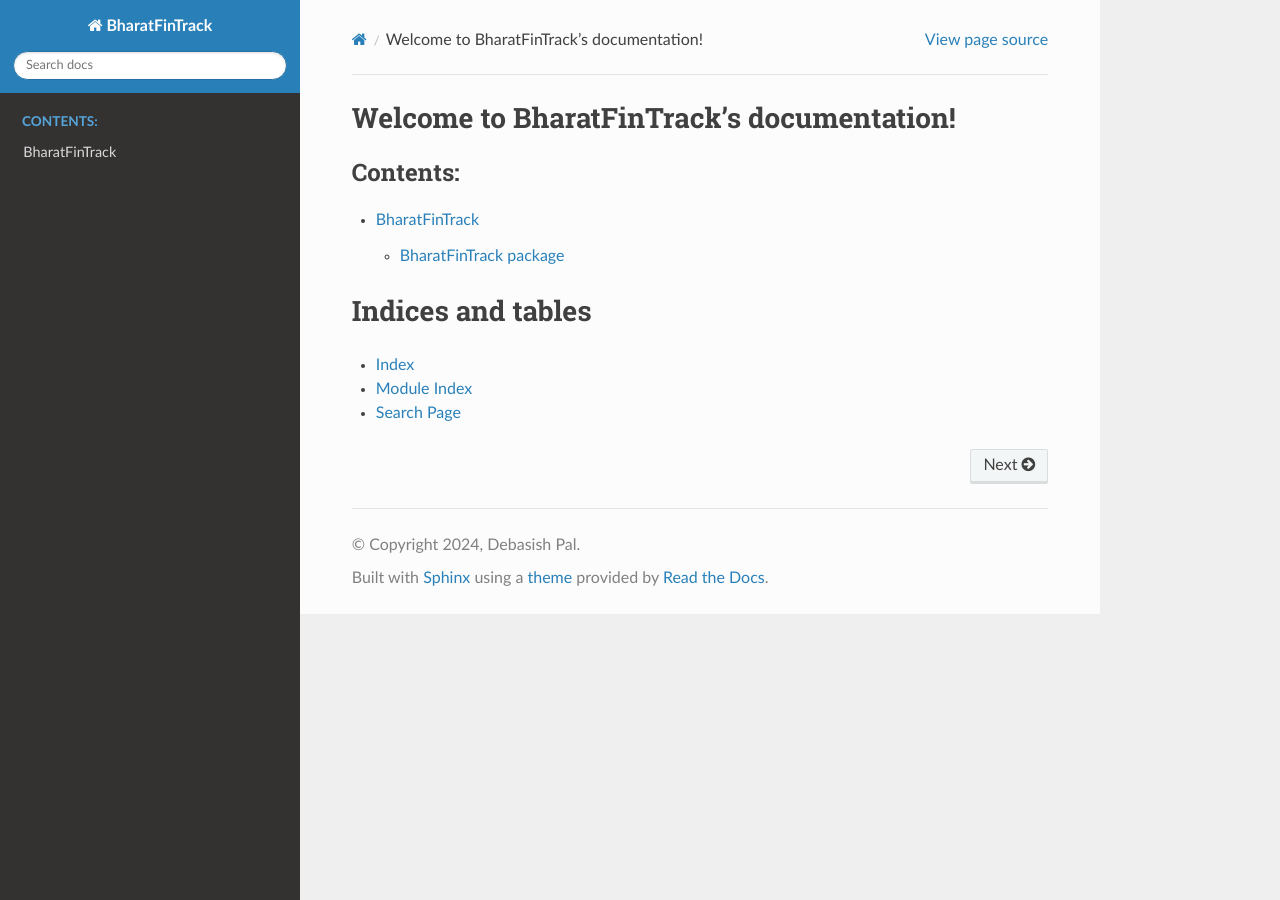
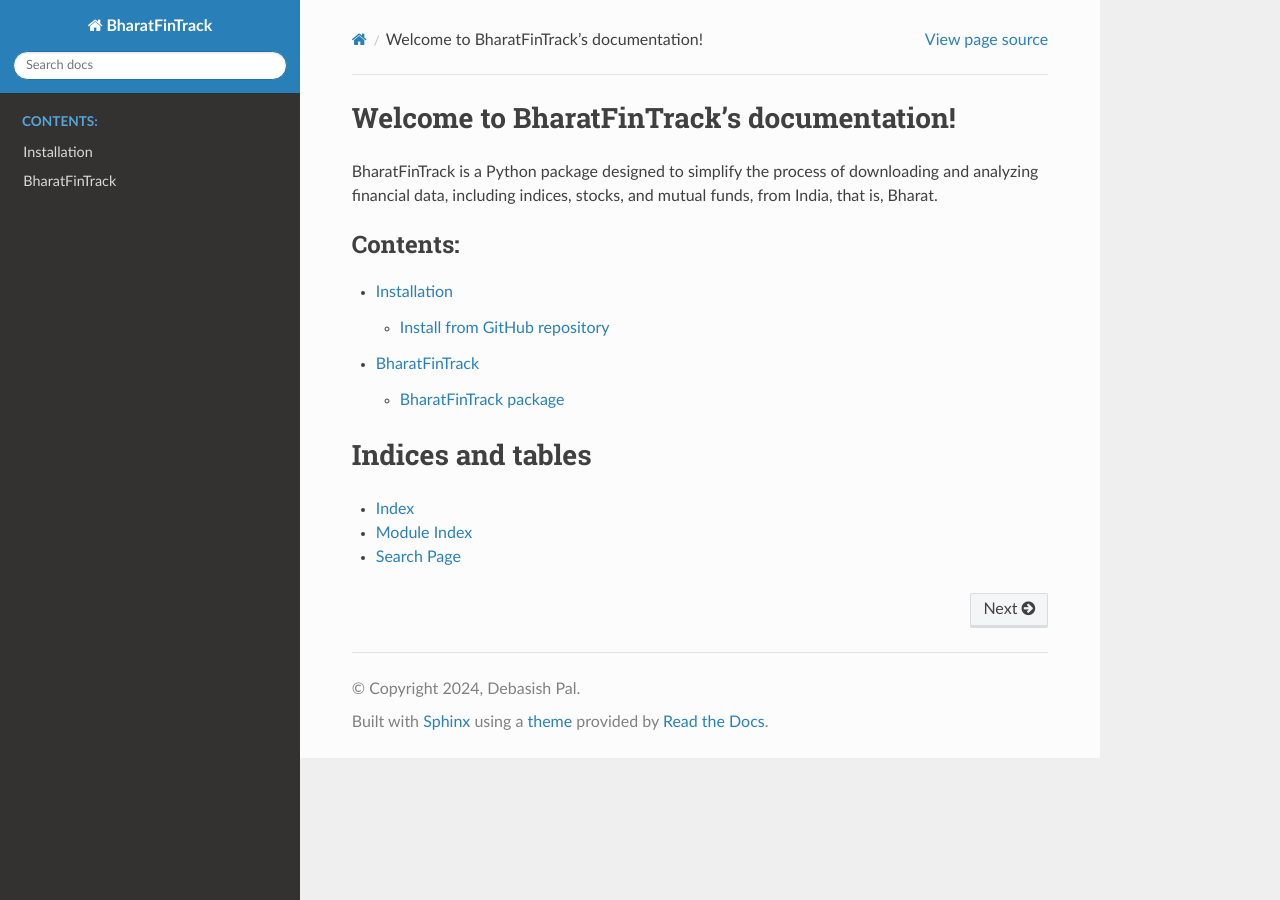
Before and after one commit to debpal/BharatFinTrack, a Sphinx documentation site: the page built from docs/index.rst, in a window 1280 px wide. Built offline with Sphinx 7.4.7 and the Read the Docs theme 2.0.0, drawn with Linux system fonts in a browser that asks for light colours.

Commit message:
update docs

```diff
--- a/docs/index.rst
+++ b/docs/index.rst
@@ -6,10 +6,15 @@
 Welcome to BharatFinTrack's documentation!
 ==========================================
 
+BharatFinTrack is a Python package designed to simplify the process of
+downloading and analyzing financial data, including indices, stocks, and mutual funds,
+from India, that is, Bharat.
+
 .. toctree::
    :maxdepth: 2
    :caption: Contents:
 
+   Installation <installation>
    modules
 
 
```
Also changed, not shown: docs/BharatFinTrack.rst (+0 -16 lines), docs/installation.rst (added, +21 -0 lines), 15 other files.
